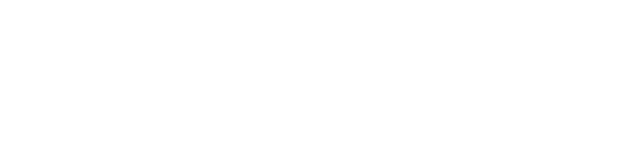
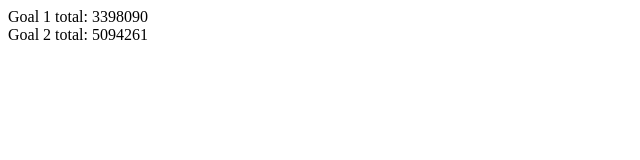
Before and after one commit to MaryJoStaebler/adventofcode-2019, a plain HTML site: page wwwroot/day1/index.html in a window 1280 px wide. Shown: the whole page, without its empty margins (0-640 px from the left). Drawn offline with Linux system fonts and the light colour scheme.

Commit message:
Day 1 - Clean up

```diff
--- a/wwwroot/day1/file.js
+++ b/wwwroot/day1/file.js
@@ -1,15 +1,33 @@
-;
-let fileData =""
 
-function readFile(){
+function whatsTheFuel(loadDataFn){
     // read text from URL location
     let request = new XMLHttpRequest();
     request.open('GET', '/day1/data.txt');
     request.send();
-    request.onload = loadData
+    request.onload = loadDataFn
 }
 
-function loadData() {
+function calcFuelForModules() {
+
+   fileModuleMass = this.response;
+   arrModules = fileModuleMass.split('\n');
+
+   let modules = [];
+
+   for(let i = 0; i<arrModules.length;i++){
+       let fuelRequired = fuelCalculation(arrModules[i]);
+       modules.push({mass:arrModules[i],fuel:fuelRequired});
+   }
+
+   let totalFuel = 0;
+   for(let i =0; i < modules.length; i++){
+       totalFuel += modules[i].fuel;
+   }
+   document.getElementById("GoalFuel1").innerHTML="Goal 1 total: "+totalFuel;
+
+}
+
+function calcFuelForModulesAdjusted() {
 
     fileModuleMass = this.response;
     arrModules = fileModuleMass.split('\n');
@@ -20,16 +38,13 @@ function loadData() {
         let fuelRequired = 0;
         let fuelStart = fuelCalculation(arrModules[i]);
         fuelRequired += fuelStart;
-       console.log(fuelStart);
         while(fuelStart > 0)
         {
             fuelStart = fuelCalculation(fuelStart);
             if(fuelStart > 0){
              fuelRequired += fuelStart;
             }
-           console.log(fuelStart);
         }
-       console.log("totes:"+fuelRequired);
         modules.push({mass:arrModules[i],fuel:fuelRequired});
     }
 
@@ -37,7 +52,7 @@ function loadData() {
     for(let i =0; i < modules.length; i++){
         totalFuel += modules[i].fuel;
     }
-   console.log("total: "+totalFuel);
+    document.getElementById("GoalFuel2").innerHTML="Goal 2 total: "+totalFuel;
 
  }
 
@@ -45,4 +60,5 @@ function fuelCalculation(mass){
     return Math.floor(mass/3)-2;
 }
 
-readFile();
+whatsTheFuel(calcFuelForModules);
+whatsTheFuel(calcFuelForModulesAdjusted);
--- a/wwwroot/day1/index.html
+++ b/wwwroot/day1/index.html
@@ -3,6 +3,7 @@
         <script type="text/javascript" src="file.js"></script>
     </head>
     <body>
-
+        <div id="GoalFuel1"></div>
+        <div id="GoalFuel2"></div>
     </body>
 </html>
```
Lines whose indentation alone changed are shown as unchanged.
